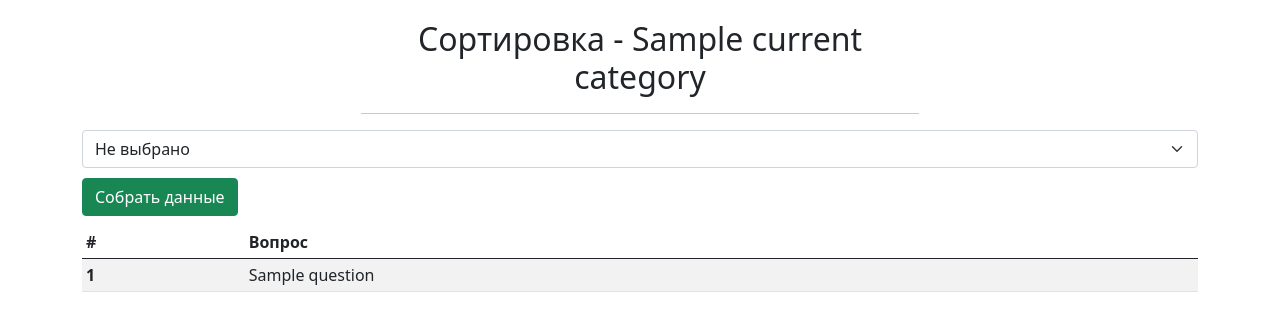
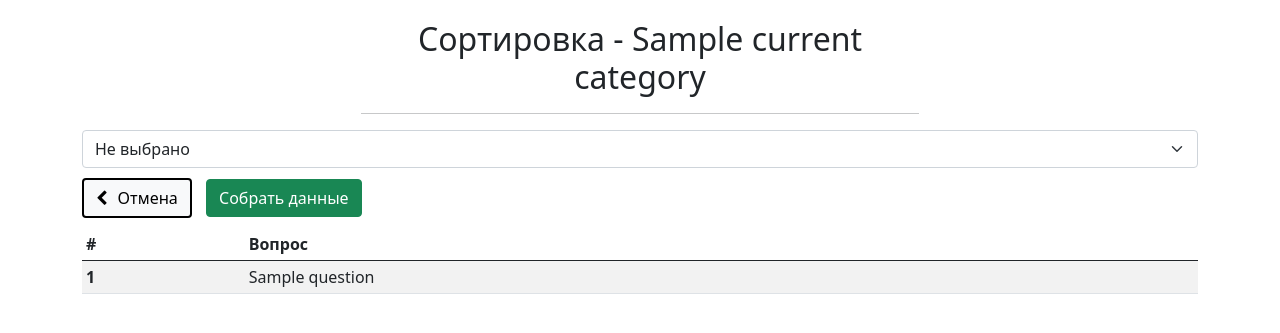
Before and after one commit to idefant/UrFU-FAQ, a Flask app: template src/admin/templates/admin/qa_sort.html in a window 1280 px wide. Shown: the part 72-405 px from the top of the page. Run offline with Flask 2, Linux system fonts and the light colour scheme; the template is opened without the code that fills it: most values are stand-ins (such as "Sample title", 1, 10 or a date in 2020); some libraries are stand-ins or nearby versions.

Commit message:
add back buttons

```diff
--- a/src/admin/static/css/style.css
+++ b/src/admin/static/css/style.css
@@ -133,3 +133,8 @@ header {
 	max-width: 600px;
 	margin: 70px auto 0;
 }
+
+
+.back_button {
+	border: 2px solid black;
+}
--- a/src/admin/templates/admin/category_sort.html
+++ b/src/admin/templates/admin/category_sort.html
@@ -19,6 +19,7 @@
 
 {{ macros.flash_messages() }}
 <div class="btn_container">
+	{{ macros.back_button(url=url_for('.ViewCategory:category'), text="Отмена") }}
 	<button class="btn btn-success button_active" id="get_data">Собрать данные</button>
 </div>
 
--- a/src/admin/templates/admin/macros.html
+++ b/src/admin/templates/admin/macros.html
@@ -62,3 +62,11 @@
 {% macro update_cleared_questions_dbase(current_url) %}
 <a href="{{ url_for('.ViewRequest:update_cleared_questions_dbase', next_to=current_url) }}" class="btn btn-primary button_active" title="Обновление очищенных вопросов займет ~10 секунд. Это необходимо делать только после изменений базы синонимов, черного и белого списков">Обновить очищенные вопросы</a>
 {% endmacro %}
+
+
+{% macro back_button(url, text) %}
+<a class="btn btn-light button_active back_button" href="{{ url }}" role="button">
+	<i class="fa fa-chevron-left" aria-hidden="true" style="margin-right: 6px;"></i>
+	{{ text }}
+</a>
+{% endmacro %}
--- a/src/admin/templates/admin/qa_sort.html
+++ b/src/admin/templates/admin/qa_sort.html
@@ -38,10 +38,14 @@
 	</select>
 </div>
 
-{% if cat_id_data != None %}
-
+{% if cat_id_data == None %}
+<div class="btn_container">
+	{{ macros.back_button(url=url_for('.ViewQA:qa'), text="Назад к списку") }}
+</div>
+{% else %}
 
 <div class="btn_container">
+	{{ macros.back_button(url=url_for('.ViewQA:qa'), text="Отмена") }}
 	<button class="btn btn-success button_active" id="get_data">Собрать данные</button>
 </div>
 
--- a/src/admin/templates/admin/synonyms_replacement.html
+++ b/src/admin/templates/admin/synonyms_replacement.html
@@ -72,10 +72,7 @@
 {{ macros.flash_messages() }}
 
 <div class="btn_container">
-	<a class="btn btn-light button_active" href="{{ url_for('.ViewTechSetting:synonyms') }}" role="button">
-		<i class="fa fa-chevron-left" aria-hidden="true" style="margin-right: 6px;"></i>
-		Назад к списку
-	</a>
+	{{ macros.back_button(url=url_for('.ViewTechSetting:synonyms'), text="Назад к списку") }}
 	<button type="button" class="btn btn-success button_active" data-bs-toggle="modal" data-bs-target="#addModal">
 		Добавить слово
 	</button>
--- a/src/admin/templates/admin/users_deactivate.html
+++ b/src/admin/templates/admin/users_deactivate.html
@@ -54,6 +54,9 @@
 
 {{ macros.flash_messages() }}
 
+<div class="btn_container">
+	{{ macros.back_button(url=url_for('.ViewUser:users'), text="Назад к списку") }}
+</div>
 
 <table class="table table-striped table-sm">
 	<thead>
--- a/src/admin/templates/admin/users_rights.html
+++ b/src/admin/templates/admin/users_rights.html
@@ -62,6 +62,9 @@
 
 {{ macros.flash_messages() }}
 
+<div class="btn_container">
+	{{ macros.back_button(url=url_for('.ViewUser:users'), text="Назад к списку") }}
+</div>
 
 <table class="table table-striped table-sm">
 	<thead>
```
